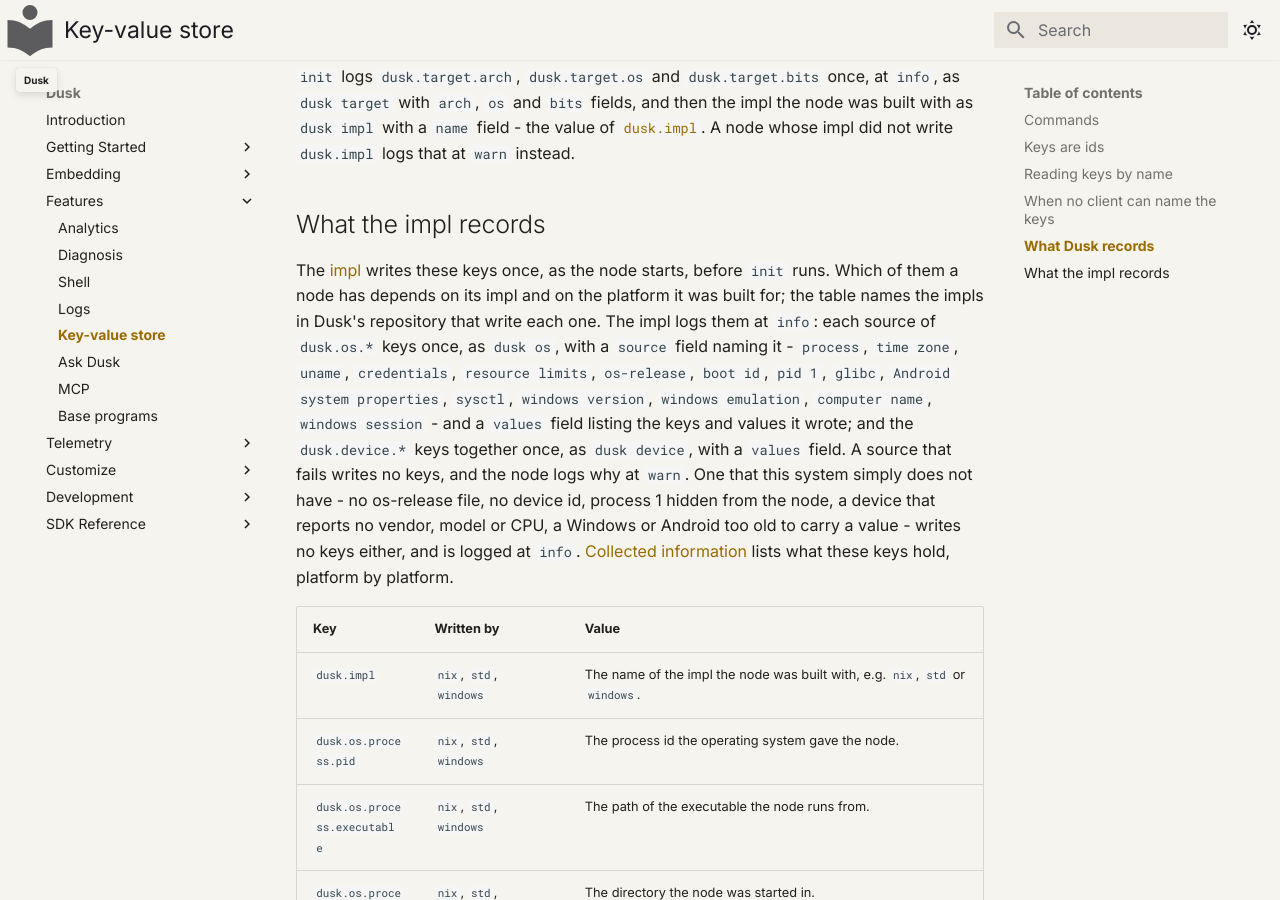
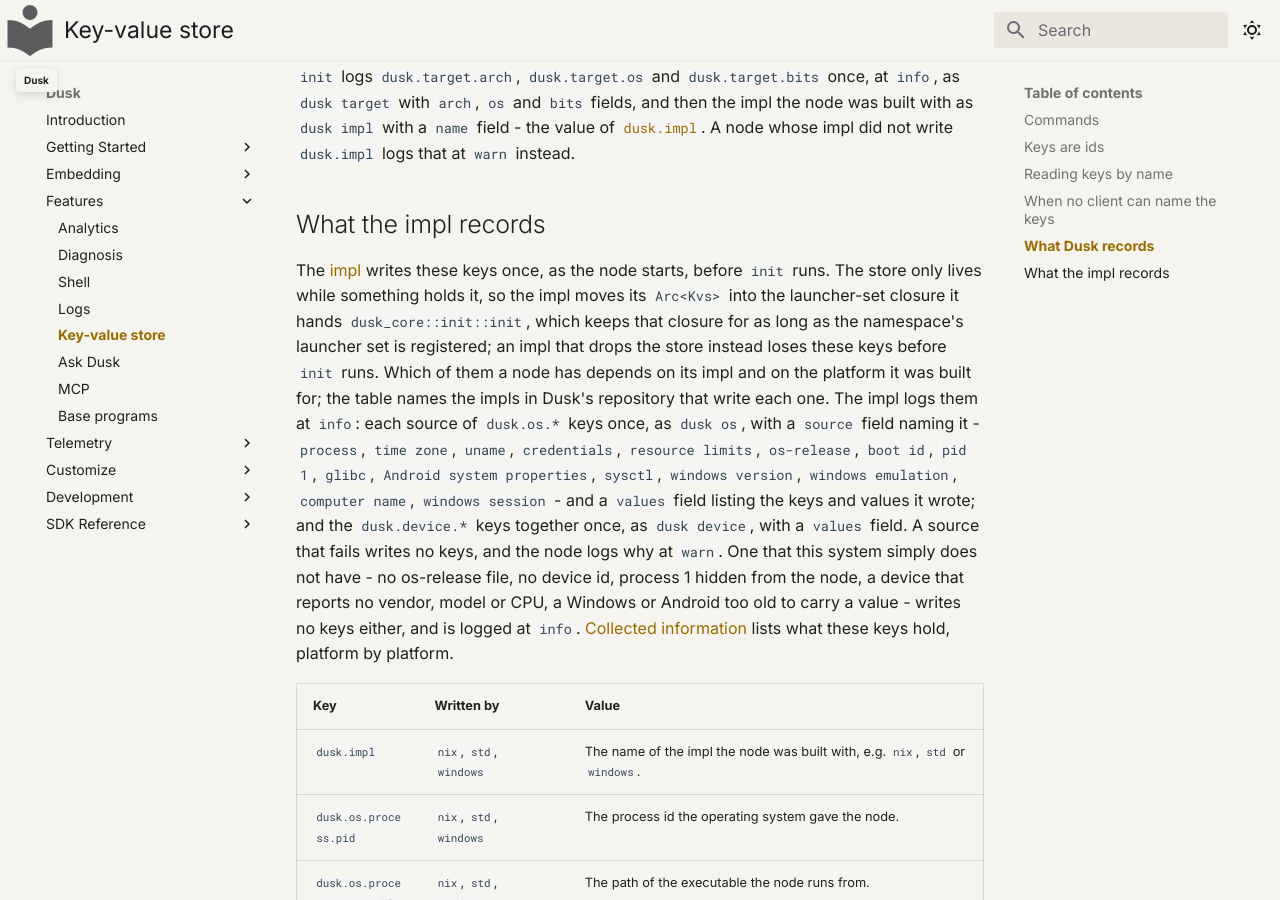
Before and after one commit to tomerze/dusk, an MkDocs documentation site: the page built from docs/docs/features/kvs.md, in a window 1280 px wide and 900 px high, scrolled down 3701 px. Built offline with MkDocs 1.6.1 and Material for MkDocs 9.7.7, drawn with Linux system fonts in a browser that asks for light colours; comment, search, counter and statistics services are not loaded.

Commit message:
Update docs for the kvs store an impl keeps alive through its launcher-set closure

```diff
--- a/docs/docs/features/kvs.md
+++ b/docs/docs/features/kvs.md
@@ -143,7 +143,11 @@ built with as `dusk impl` with a `name` field - the value of
 ## What the impl records
 
 The [impl](../getting-started/concepts/drivers-and-impls.md) writes these keys
-once, as the node starts, before `init` runs. Which of them a node has depends
+once, as the node starts, before `init` runs. The store only lives while something
+holds it, so the impl moves its `Arc<Kvs>` into the launcher-set closure it hands
+`dusk_core::init::init`, which keeps that closure for as long as the namespace's
+launcher set is registered; an impl that drops the store instead loses these keys
+before `init` runs. Which of them a node has depends
 on its impl and on the platform it was built for; the table names the impls in
 Dusk's repository that write each one. The impl logs them at `info`: each source
 of `dusk.os.*` keys once, as `dusk os`, with a `source` field naming it -
```
